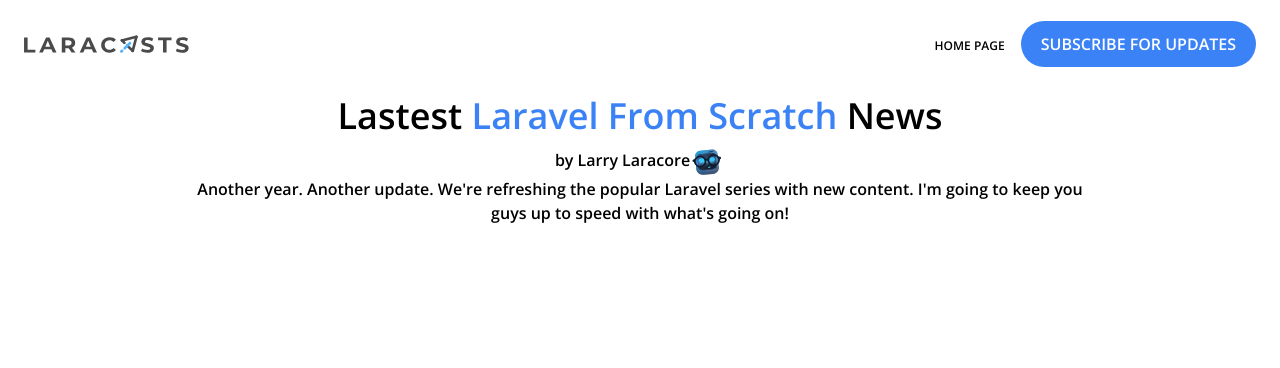
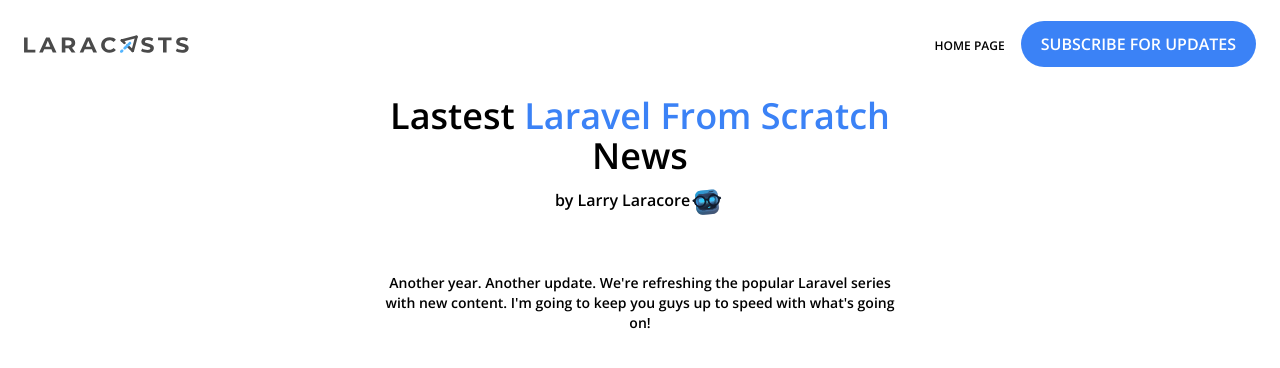
Before and after one commit to Lincxx/laracast-html-tailwind, a plain HTML site: page index.html in a window 1280 px wide. Drawn offline with nearby package versions, Linux system fonts and the light colour scheme.

Commit message:
Added styling to index

```diff
--- a/index.html
+++ b/index.html
@@ -26,8 +26,8 @@
 
     </nav>
 
-    <header class="mt-10 text-center">
-      <div class="max-w-4xl mx-auto">
+    <header class="max-w-4xl mx-auto mt-10 text-center">
+      <div class="max-w-lg mx-auto">
           <h1 class="text-4xl">
             Lastest <span class="text-blue-500">Laravel From Scratch</span> News
           </h1>
@@ -35,7 +35,7 @@
           <h2 class="mt-3 inline-flex">by Larry Laracore <img src="./images/lary-head.svg" alt="">
           </h2>
 
-          <p>
+          <p class="text-sm mt-14">
             Another year. Another update. We're refreshing the popular Laravel series with new content. I'm going to keep you guys up to speed with what's going on!
           </p>
       </div>
```
